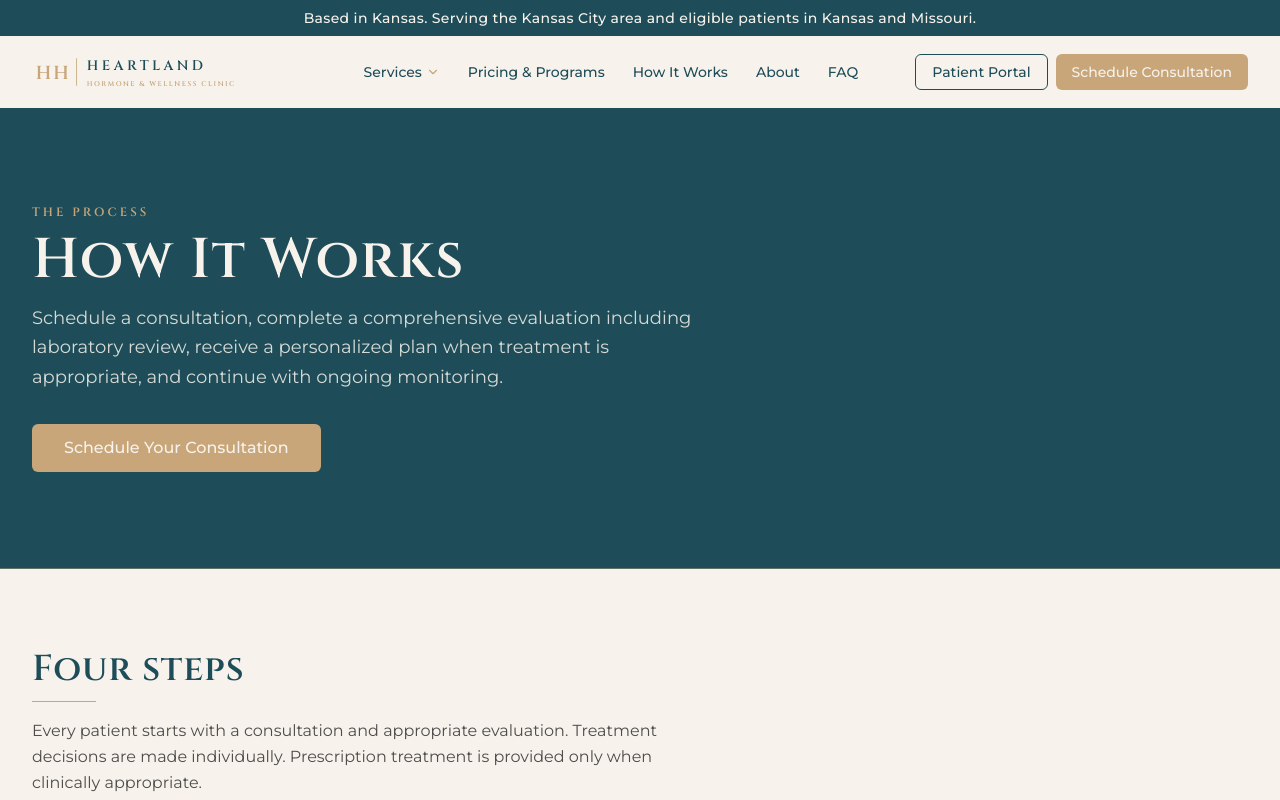
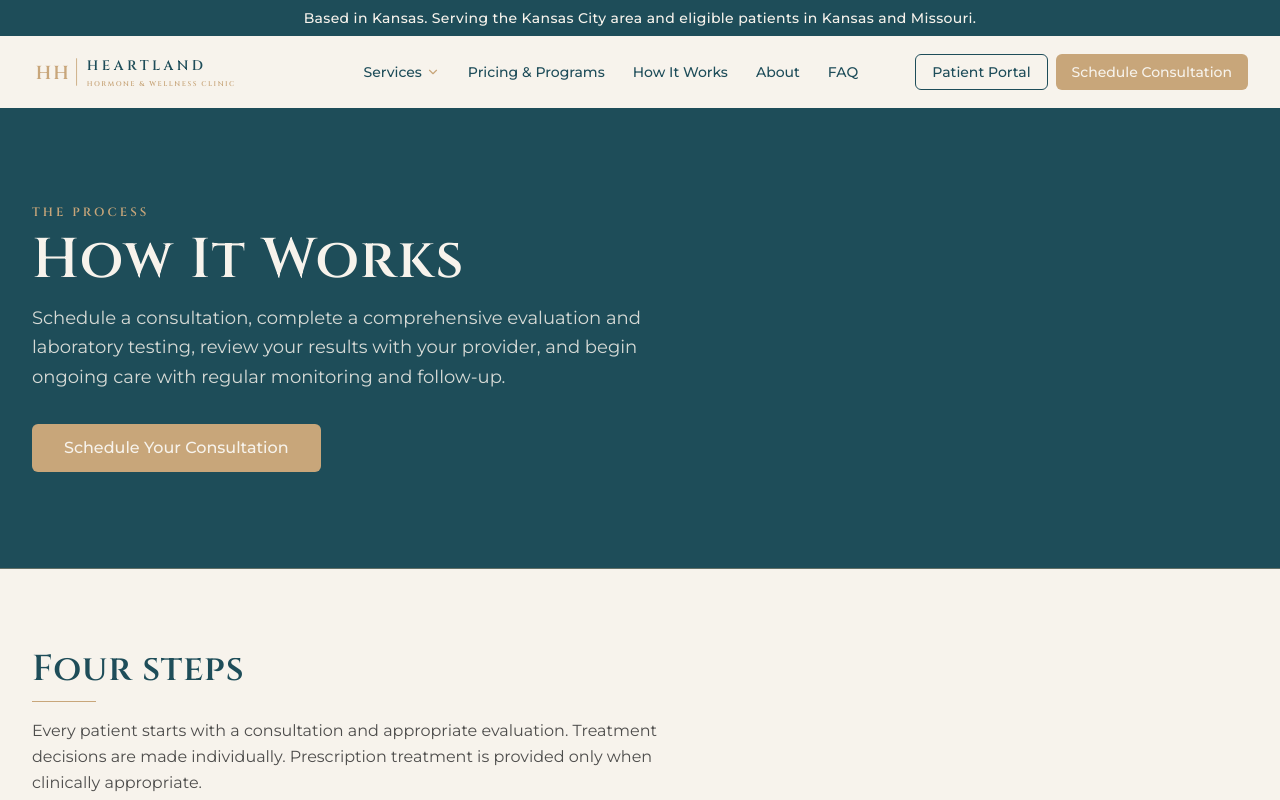
Before and after one commit to nrbroadhurst/heartland-hormone, a Next.js app: page /how-it-works in a window 1280 px wide. Shown: the top 800 px of the page. Built offline with nearby package versions, Linux system fonts and the light colour scheme.

Commit message:
Update How It Works hero process copy
Describe evaluation, lab testing, result review, and ongoing monitoring and follow-up.

Co-authored-by: nrbroadhurst <nrbroadhurst@gmail.com>

```diff
--- a/src/app/how-it-works/page.tsx
+++ b/src/app/how-it-works/page.tsx
@@ -9,7 +9,7 @@ import { SITE } from "@/lib/site";
 export const metadata: Metadata = pageMeta({
   title: "How It Works",
   description:
-    "Schedule a consultation, complete a comprehensive evaluation including labs, receive a personalized plan when treatment is appropriate, and continue with ongoing monitoring at Heartland Hormone.",
+    "Schedule a consultation, complete a comprehensive evaluation and laboratory testing, review your results with your provider, and begin ongoing care with regular monitoring and follow-up.",
   path: "/how-it-works",
 });
 
@@ -19,7 +19,7 @@ export default function HowItWorksPage() {
       <PageHero
         eyebrow="The Process"
         title="How It Works"
-        description="Schedule a consultation, complete a comprehensive evaluation including laboratory review, receive a personalized plan when treatment is appropriate, and continue with ongoing monitoring."
+        description="Schedule a consultation, complete a comprehensive evaluation and laboratory testing, review your results with your provider, and begin ongoing care with regular monitoring and follow-up."
       >
         <BookButton />
       </PageHero>
```
